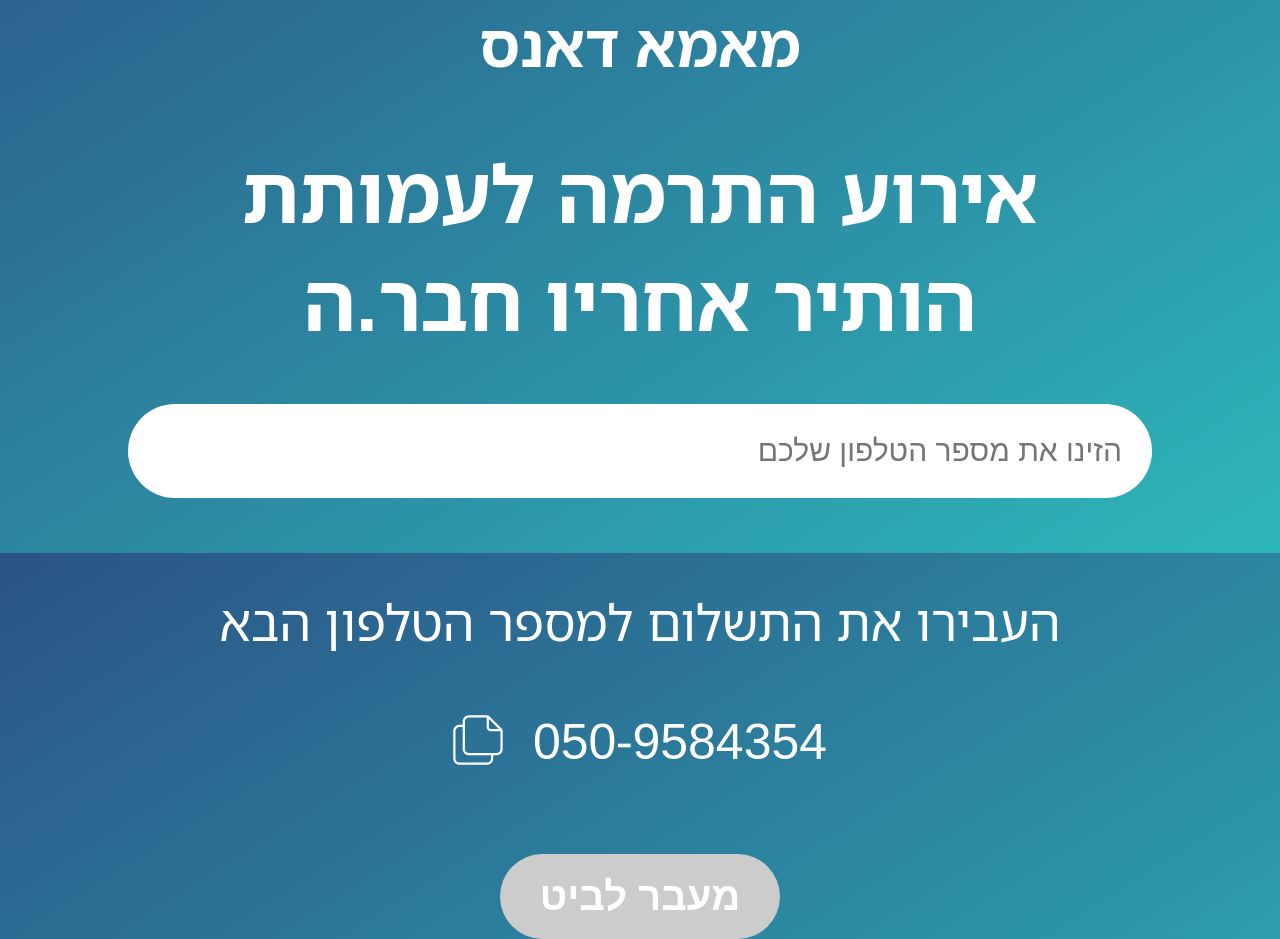
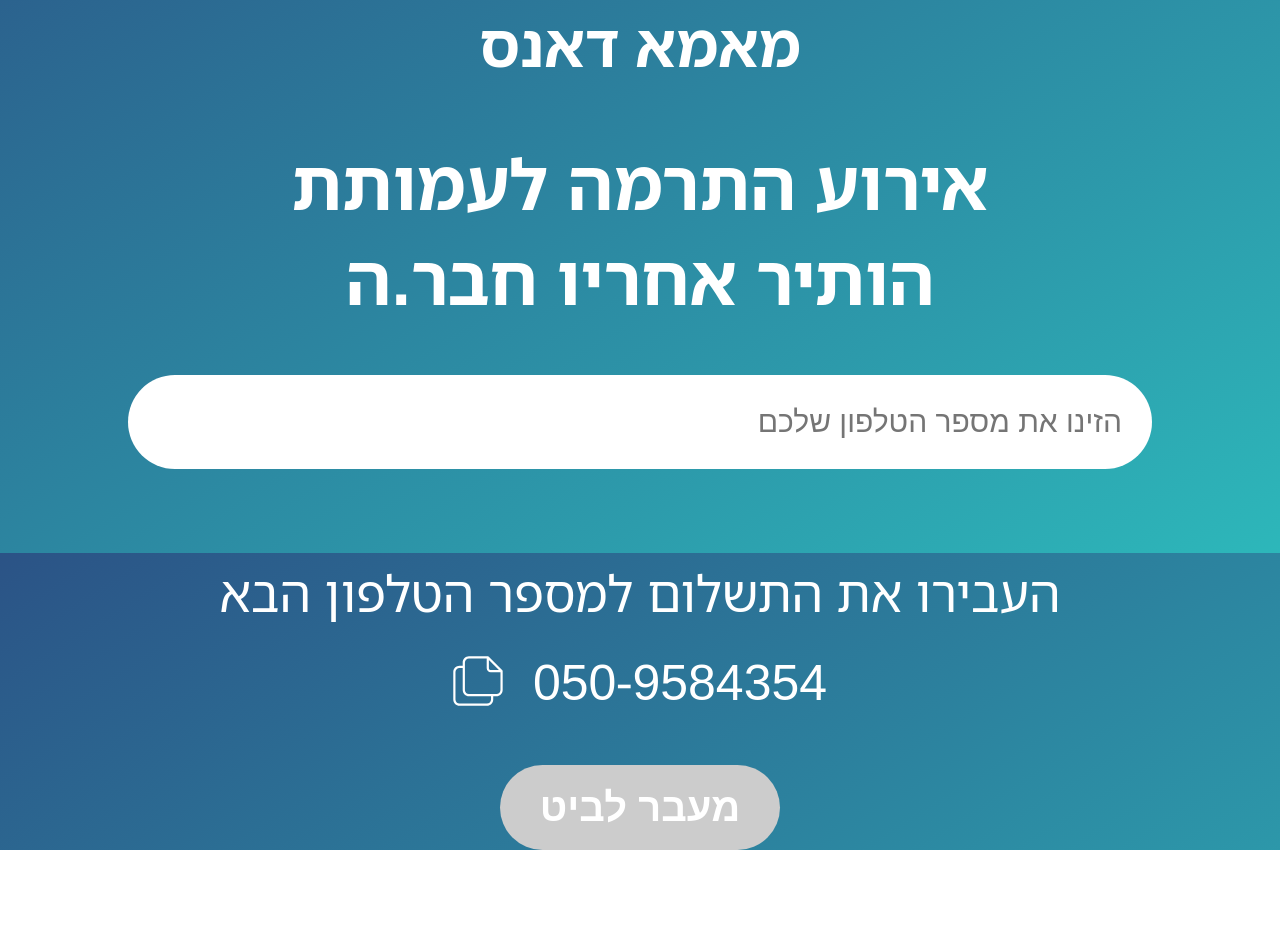
Before and after one commit to tamartavor22/mamadancebitpay, a website: page front.html in a window 1280 px wide. Shown: the part 247-1186 px from the top of the page. After the commit the page ends 1097 px from the top, so only its background shows below. Drawn offline with Linux system fonts and the light colour scheme.

Commit message:
margins and title

```diff
--- a/front.html
+++ b/front.html
@@ -31,7 +31,7 @@
       }
       #secondTitle {
         margin-bottom: 50px;
-        font-size: 80px;
+        font-size: 70px;
       }
       #phoneForm {
         flex-direction: column;
@@ -132,7 +132,16 @@
               />
             </g>
           </svg>
-          <p style="font-size: 50px; margin-left: 30px">050-9584354</p>
+          <p
+            style="
+              font-size: 50px;
+              margin-left: 30px;
+              margin-top: 20px;
+              margin-bottom: 20px;
+            "
+          >
+            050-9584354
+          </p>
         </div>
         <input type="submit" id="submitButton" value="מעבר לביט" disabled />
       </form>
```
